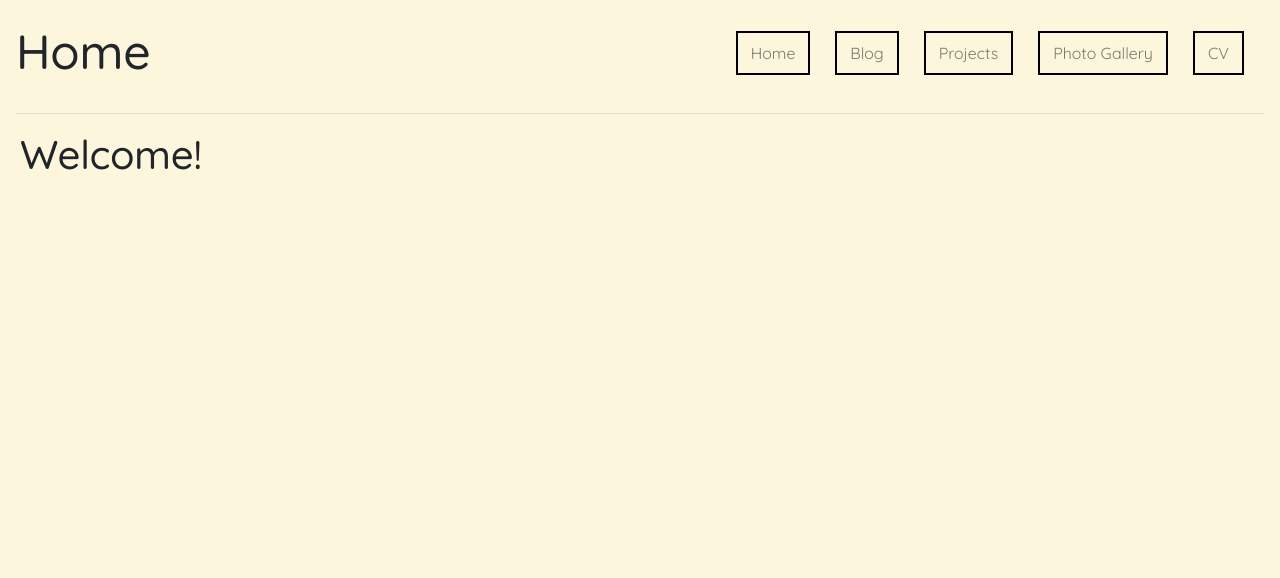
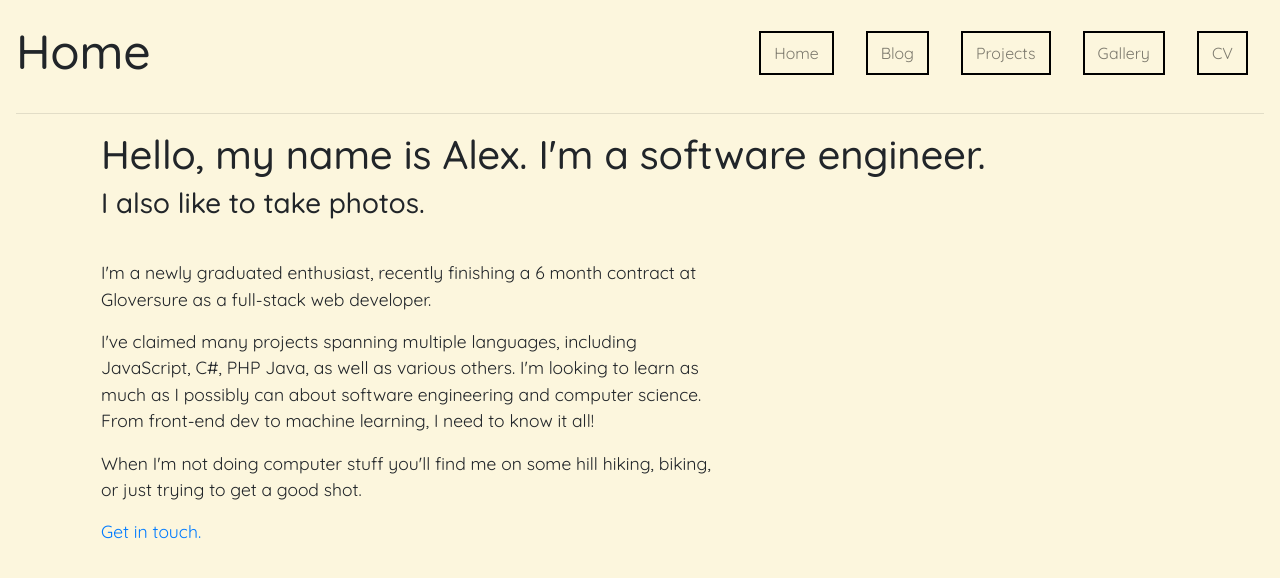
Before and after one commit to AlexSmith11/website-blog, a React (Create React App) app: page /home in a window 1280 px wide. Shown: the top 578 px of the page. Built offline with nearby package versions, Linux system fonts and the light colour scheme.

Commit message:
First draft of homepage completed

```diff
--- a/public/index.html
+++ b/public/index.html
@@ -24,7 +24,7 @@
       work correctly both with client-side routing and a non-root public URL.
       Learn how to configure a non-root public URL by running `npm run build`.
     -->
-    <title>React App</title>
+    <title>Alex Neil Smith</title>
   </head>
   <body>
     <noscript>You need to enable JavaScript to run this app.</noscript>
--- a/src/App.js
+++ b/src/App.js
@@ -31,7 +31,7 @@ function App() {
       <Router>
         <Navbar />
         <Switch>
-          <Redirect exact from='/' to='main'></Redirect>
+          <Redirect exact from='/' to='home'></Redirect>
           <Route path='/home'>
             <Main />
           </Route>
--- a/src/components/navbar.jsx
+++ b/src/components/navbar.jsx
@@ -41,7 +41,7 @@ class TopNav extends Component {
             </div>
             <div className='navbutton'>
               <Nav.Link as={Link} to='photos'>
-                Photo Gallery
+                Gallery
               </Nav.Link>
             </div>
             <div className='navbutton'>
--- a/src/pages/home.jsx
+++ b/src/pages/home.jsx
@@ -1,17 +1,48 @@
 import React, { Component } from 'react';
 import { useRouteMatch } from 'react-router-dom';
 import '../styles/styles.css';
+import '../styles/home.css';
 
 /**
  * Main page
+ * We use Bootstraps grid system to make sure we get our text layout correct.
  */
 const Main = () => {
   let match = useRouteMatch;
 
   return (
-    <div>
-      <div className='title'>
-        <h1>Welcome!</h1>
+    <div className='container'>
+      <div className='row'>
+        <div className='col-10'>
+          <div className='title'>
+            <h1>Hello, my name is Alex. I'm a software engineer.</h1>
+            <h3>I also like to take photos.</h3>
+          </div>
+        </div>
+      </div>
+      <div className='row'>
+        <div className='col-7'>
+          <div className='text'>
+            <p>
+              I'm a newly graduated enthusiast, recently finishing a 6 month
+              contract at Gloversure as a full-stack web developer.
+            </p>
+            <p>
+              I've claimed many projects spanning multiple languages, including
+              JavaScript, C#, PHP Java, as well as various others. I'm looking
+              to learn as much as I possibly can about software engineering and
+              computer science. From front-end dev to machine learning, I need
+              to know it all!
+            </p>
+            <p>
+              When I'm not doing computer stuff you'll find me on some hill
+              hiking, biking, or just trying to get a good shot.
+            </p>
+            <p>
+              <a href='mailto:alexsmith11nd@gmail.com'>Get in touch.</a>
+            </p>
+          </div>
+        </div>
       </div>
     </div>
   );
--- /dev/null
+++ b/src/styles/home.css
@@ -0,0 +1,6 @@
+.text {
+  margin-top: 2rem;
+  margin-left: 1rem;
+  font-family: Quicksand;
+  font-size: 1.1rem;
+}
--- a/src/styles/navbar.css
+++ b/src/styles/navbar.css
@@ -3,8 +3,8 @@
   border: 2px solid black;
   padding-right: 5px;
   padding-left: 5px;
-  margin-left: 5px;
-  margin-right: 20px;
+  margin-left: 1rem;
+  margin-right: 1rem;
   margin-bottom: 5px;
   font-family: Quicksand;
 }
--- a/src/styles/styles.css
+++ b/src/styles/styles.css
@@ -1,7 +1,17 @@
+/* Global styles go in here. Page specific styles should be placed in the relative css file. */
+
 h1 {
   font-family: Quicksand;
 }
 
+h2 {
+  font-family: Quicksand;
+}
+
+h3 {
+  font-family: Quicksand;
+}
+
 .title {
-  margin-left: 20px;
+  margin-left: 1rem;
 }
```
Also changed, not shown: src/styles/main.css (deleted).
